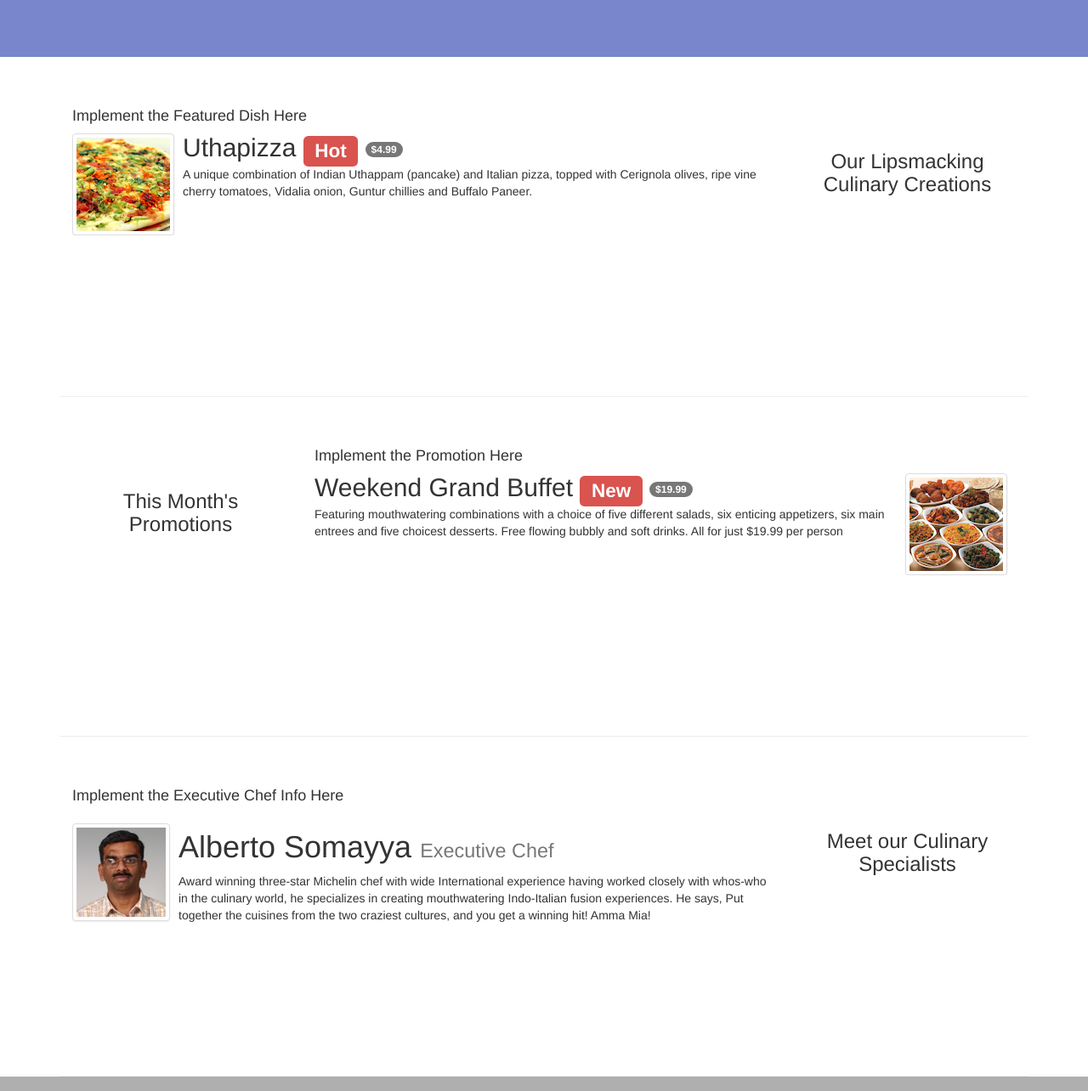
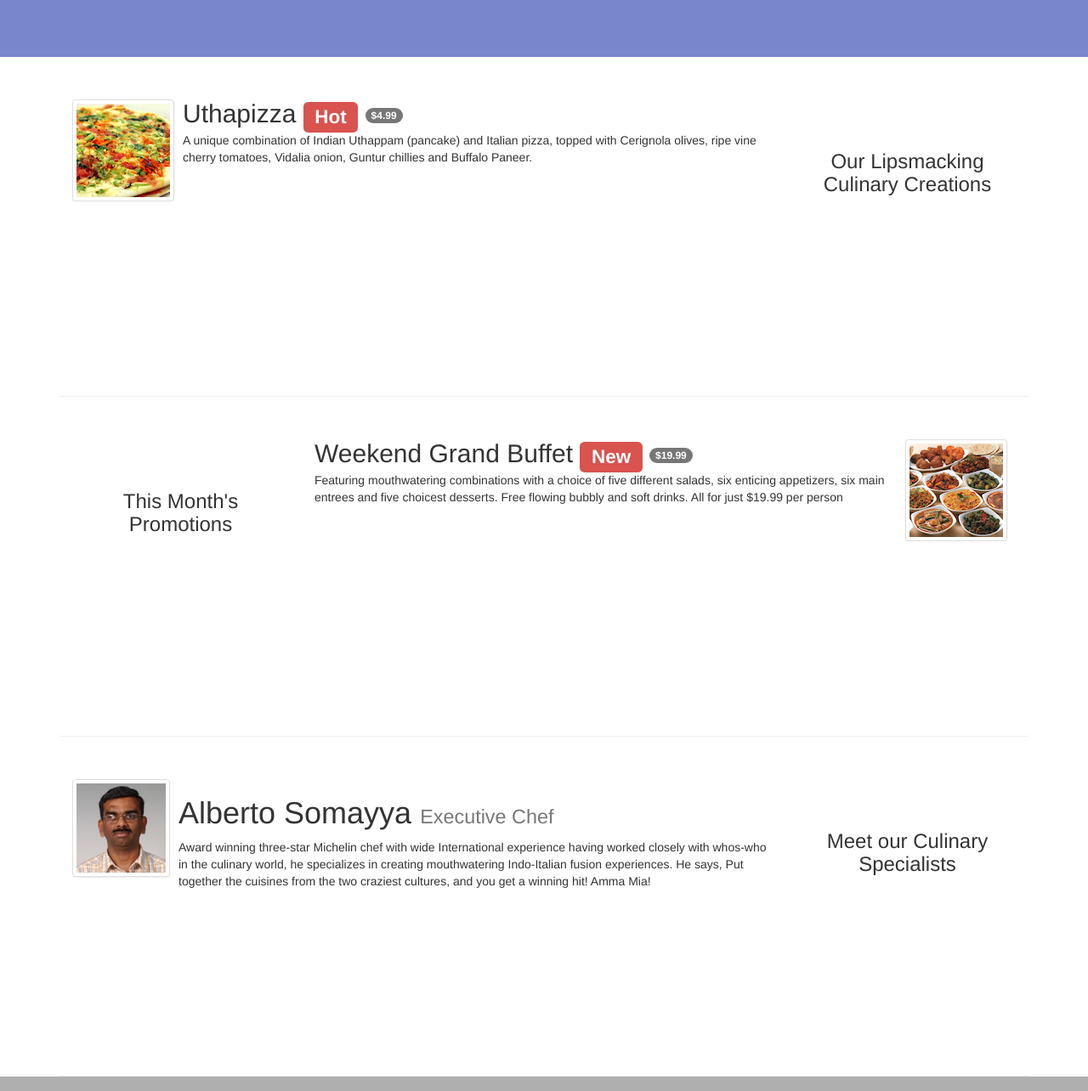
Before and after one commit to franzelunico/conFusion, a website: page app/index.html in a window 1280 px wide. Shown: the part 392-1676 px from the top of the page at 85% size. Drawn offline with nearby package versions, Linux system fonts and the light colour scheme; some packages are replaced by stand-ins of ours.

Commit message:
Assignment 3 complete

```diff
--- a/app/views/home.html
+++ b/app/views/home.html
@@ -6,10 +6,11 @@
                 <h3 align=center>Our Lipsmacking Culinary Creations</h3>
             </div>
             <div class="col-xs-12 col-sm-9 col-sm-pull-3">
+                <!--
 				<h4>Implement the Featured Dish Here</h4>
-                <ul class="media-list tab-pane fade in active">
-                    <li class="media">
-                        <div class="media-left media-middle">
+                -->
+                <div class="media">
+                    <div class="media-left">
                         <a ui-sref="app.dishdetails({id: dish._id})">
                             <img class="media-object img-thumbnail" ng-src={{dish.image}} alt="Uthappizza">
                         </a>
@@ -18,10 +19,10 @@
                         <h2 class="media-heading">{{dish.name}}
                             <span class="label label-danger">{{dish.label}}</span>
                             <span class="badge">{{dish.price | currency}}</span></h2>
-                            <p ng-show="true">{{dish.description}}</p>
+                        <p>{{dish.description}}</p>
                     </div>
-                    </li>
-                </ul>
+                </div>
+
             </div>
         </div>
 
@@ -32,22 +33,23 @@
                 <h3 align=center>This Month's Promotions</h3>
             </div>
             <div class="col-xs-12 col-sm-9">
+                <!--
 				<h4>Implement the Promotion Here</h4>
-                <ul class="media-list tab-pane fade in active">
-                    <li class="media">
+                -->
+                <div class="media">
                     <div class="media-body">
                             <h2 class="media-heading">{{promotion.name}}
                                 <span class="label label-danger">{{promotion.label}}</span>
                                 <span class="badge">{{promotion.price | currency}}</span></h2>
                             <p ng-show="true">{{promotion.description}}</p>
                     </div>
-                        <div class="media-left media-middle">
+                    <div class="media-left">
                             <a ui-sref="app.promotiondetails({id: promotion._id})">
                                 <img class="media-object img-thumbnail" ng-src={{promotion.image}} alt="Uthappizza">
                             </a>
                     </div>
-                    </li>
-                </ul>
+                </div>
+
             </div>
         </div>
 
@@ -57,10 +59,11 @@
                 <h3 align=center>Meet our Culinary Specialists</h3>
             </div>
             <div class="col-xs-12 col-sm-9 col-sm-pull-3">
+                <!--
 				<h4>Implement the Executive Chef Info Here</h4>
-                <ul class="media-list tab-pane fade in active">
-                    <li class="media">
-                        <div class="media-left media-middle">
+                -->
+                <div class="media">
+                    <div class="media-left">
                         <a ui-sref="app.dishdetails({id: leader._id})">
                             <img class="media-object img-thumbnail" ng-src={{leader.image}} alt="Uthappizza">
                         </a>
@@ -69,8 +72,7 @@
                         <h1> {{leader.name}} <small>{{leader.designation}}</small></h1>
                         <p>{{leader.description}}</p>
                     </div>
-                    </li>
-                </ul>
                 </div>
             </div>
         </div>
+    </div>
```
Also changed, not shown: app/views/aboutus.html (+0 -1 lines). Lines whose indentation alone changed are shown as unchanged.
